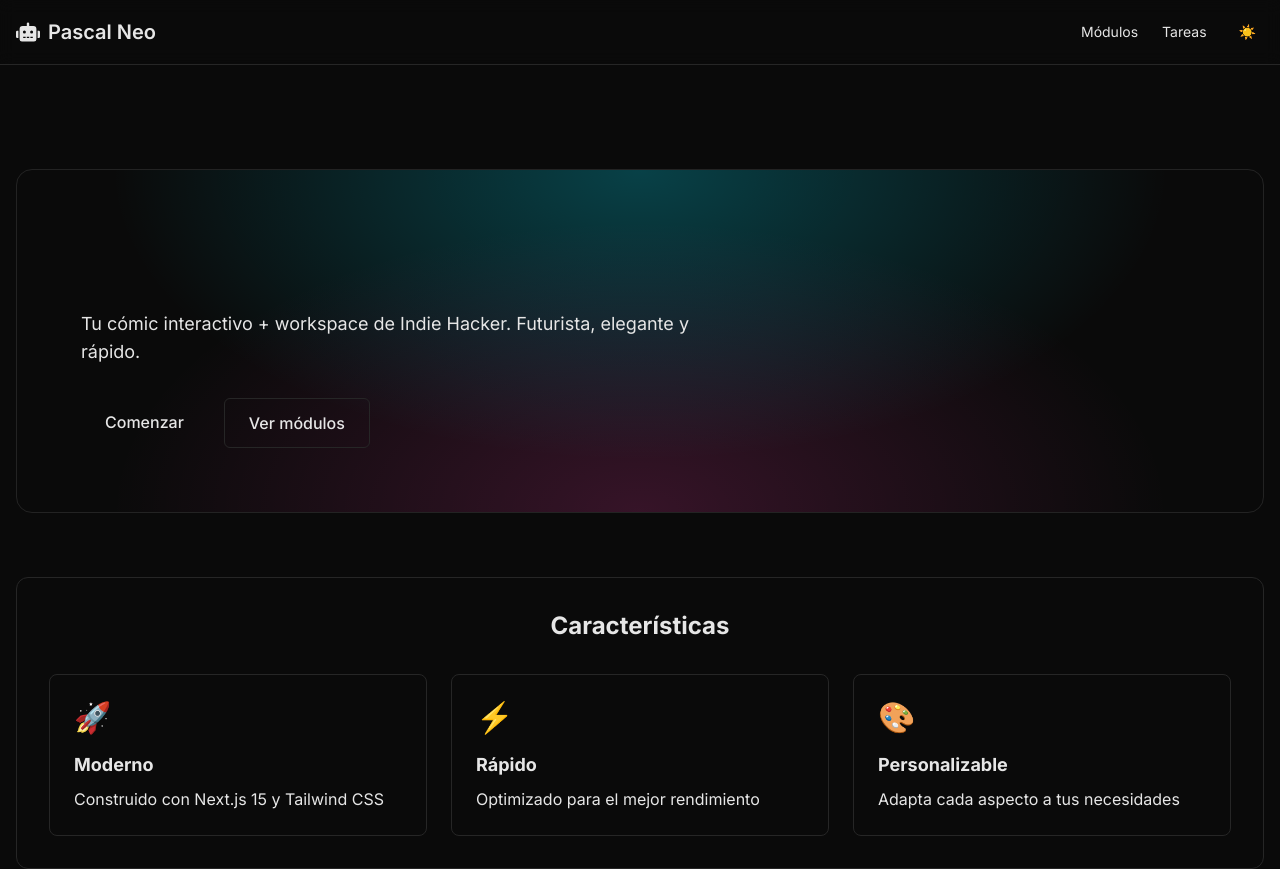
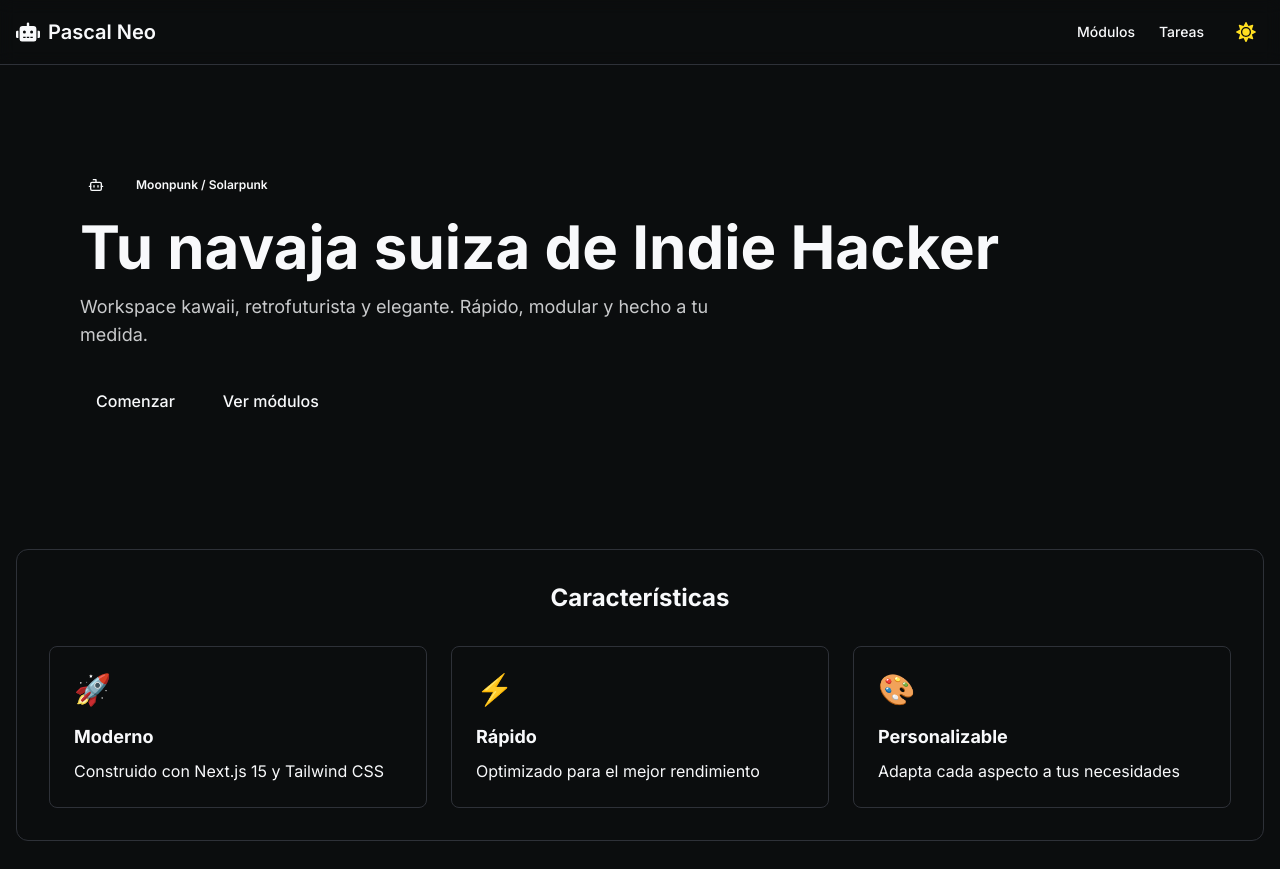
Before and after one commit to pascal1010100/pascal-neo-workspace, a Next.js app: page / in a window 1280 px wide. Shown: the top 869 px of the page. Built offline with nearby package versions, Linux system fonts and the light colour scheme.

Commit message:
hero/navbar/footer

```diff
--- a/postcss.config.js
+++ b/postcss.config.js
@@ -1,6 +1,6 @@
 module.exports = {
   plugins: {
-    'postcss-import': {},
+    '@tailwindcss/nesting': {},
     '@tailwindcss/postcss': {},
     'autoprefixer': {},
   },
--- a/src/app/globals.css
+++ b/src/app/globals.css
@@ -1,97 +1,217 @@
 @import "tailwindcss";
 @import "tailwindcss/utilities";
 
-@layer base {
-  :root {
-    --background: 0 0% 4%;
-    --foreground: 0 0% 90%;
-    --accent: 186 100% 50%;
-    --accent-2: 327 100% 60%;
-    --card: 0 0% 4%;
-    --card-foreground: 0 0% 100%;
-    --popover: 0 0% 4%;
-    --popover-foreground: 0 0% 100%;
-    --primary: 186 100% 50%;
+/* ====== Design tokens ====== */
+:root { /* default: moonpunk (oscuro) */
+  /* Colores base */
+  --bg: 210 11% 5%;          /* noche espacial */
+  --surface: 220 15% 10%;    /* panel */
+  --fg: 220 30% 98%;         /* texto */
+  --muted: 220 8% 70%;       /* texto secundario */
+  --accent: 186 100% 50%;    /* cyan lunar neon */
+  --accent-2: 330 100% 71%;  /* magenta kawaii */
+  --success: 106 72% 70%;
+  --warning: 41 100% 60%;
+  --error: 0 84% 60%;
+  --ring: 186 100% 50%;
+  --radius: 1.25rem;         /* esquinas super redondeadas */
+
+  /* Compatibilidad con shadcn/ui */
+  --background: var(--bg);
+  --foreground: var(--fg);
+  --card: var(--surface);
+  --card-foreground: var(--fg);
+  --popover: var(--surface);
+  --primary: var(--accent);
   --primary-foreground: 0 0% 4%;
-    --secondary: 0 0% 10%;
-    --secondary-foreground: 0 0% 90%;
-    --muted: 0 0% 10%;
-    --muted-foreground: 0 0% 60%;
+  --secondary: 220 10% 15%;
+  --secondary-foreground: var(--fg);
+  --muted: 220 8% 20%;
+  --muted-foreground: 220 8% 70%;
   --accent-foreground: 0 0% 4%;
   --destructive: 0 84% 60%;
   --destructive-foreground: 0 0% 100%;
-    --border: 0 0% 15%;
-    --input: 0 0% 15%;
-    --ring: 186 100% 50%;
-    --radius: 0.5rem;
+  --border: 220 10% 20%;
+  --input: 220 10% 20%;
+  --ring: var(--accent);
 }
 
-  [data-theme="light"] {
-    --background: 0 0% 100%;
-    --foreground: 0 0% 5%;
-    --accent: 24 100% 50%;
-    --accent-2: 226 100% 56%;
-    --card: 0 0% 100%;
-    --card-foreground: 0 0% 5%;
-    --popover: 0 0% 100%;
-    --popover-foreground: 0 0% 5%;
-    --primary: 24 100% 50%;
+[data-theme="light"] { /* solarpunk (claro) */
+  /* Colores base */
+  --bg: 90 43% 98%;          /* crema solar */
+  --surface: 0 0% 100%;      /* tarjeta */
+  --fg: 90 10% 10%;          /* texto */
+  --muted: 90 10% 40%;       /* texto secundario */
+  --accent: 163 77% 41%;     /* verde energía viva */
+  --accent-2: 28 100% 63%;   /* naranja soleado */
+  --success: 142 76% 36%;
+  --warning: 38 92% 50%;
+  --error: 0 84% 60%;
+  --ring: 163 77% 41%;
+  --radius: 1.25rem;
+
+  /* Compatibilidad con shadcn/ui */
+  --background: var(--bg);
+  --foreground: var(--fg);
+  --card: var(--surface);
+  --card-foreground: var(--fg);
+  --popover: var(--surface);
+  --primary: var(--accent);
   --primary-foreground: 0 0% 100%;
-    --secondary: 0 0% 95%;
-    --secondary-foreground: 0 0% 5%;
-    --muted: 0 0% 95%;
-    --muted-foreground: 0 0% 40%;
+  --secondary: 90 20% 95%;
+  --secondary-foreground: var(--fg);
+  --muted: 90 10% 95%;
+  --muted-foreground: 90 10% 40%;
   --accent-foreground: 0 0% 100%;
   --destructive: 0 84% 60%;
   --destructive-foreground: 0 0% 100%;
-    --border: 0 0% 90%;
-    --input: 0 0% 90%;
-    --ring: 24 100% 50%;
+  --border: 90 10% 90%;
+  --input: 90 10% 90%;
+  --ring: var(--accent);
 }
 
+/* ====== Base ====== */
+@layer base {
   * {
     border-color: hsl(var(--border));
   }
 
-  body {
+  html, body {
     background-color: hsl(var(--background));
     color: hsl(var(--foreground));
     font-feature-settings: "rlig" 1, "calt" 1;
     transition: background-color 0.2s ease, color 0.2s ease;
   }
+
+  /* Asegurar que los enlaces hereden el color del texto */
+  a {
+    color: hsl(var(--foreground));
+    text-decoration: none;
   }
 
-@layer components {
-  .btn-accent {
-    display: inline-flex;
-    align-items: center;
-    justify-content: center;
-    border-radius: calc(var(--radius) - 2px);
-    padding: 0.5rem 1rem;
-    font-size: 0.875rem;
-    font-weight: 500;
-    transition: color 0.15s ease, background-color 0.15s ease, border-color 0.15s ease, box-shadow 0.15s ease;
-    background-color: hsl(var(--accent));
+  /* Estilos para la selección de texto */
+  ::selection {
+    background-color: hsl(var(--accent) / 0.2);
     color: hsl(var(--accent-foreground));
   }
 
-  .btn-accent:hover {
-    background-color: hsl(var(--accent) / 0.9);
+  /* Barra de desplazamiento personalizada */
+  ::-webkit-scrollbar {
+    width: 0.5rem;
+    height: 0.5rem;
   }
 
-  .btn-ghost {
+  ::-webkit-scrollbar-track {
+    background-color: transparent;
+  }
+
+  ::-webkit-scrollbar-thumb {
+    background-color: hsl(var(--muted-foreground) / 0.2);
+    border-radius: 9999px;
+    transition: background-color 0.2s ease;
+  }
+
+  ::-webkit-scrollbar-thumb:hover {
+    background-color: hsl(var(--muted-foreground) / 0.3);
+  }
+}
+
+/* ====== Utilidades kawaii / retrofuturo ====== */
+@layer utilities {
+  .k-card {
+    border-radius: var(--radius);
+    background-color: var(--surface);
+    border: 1px solid color-mix(in srgb, var(--fg) 9%, transparent);
+  }
+
+  .k-btn {
     display: inline-flex;
     align-items: center;
-    justify-content: center;
-    border-radius: calc(var(--radius) - 2px);
+    gap: 0.5rem;
     padding: 0.5rem 1rem;
-    font-size: 0.875rem;
     font-weight: 500;
-    transition: color 0.15s ease, background-color 0.15s ease;
+    border-radius: calc(var(--radius) - 0.5rem);
   }
 
-  .btn-ghost:hover {
-    background-color: hsl(var(--accent) / 0.1);
-    color: hsl(var(--accent));
+  .k-btn-accent {
+    background-color: var(--accent);
+    color: var(--accent-foreground);
+    transition: transform 0.2s ease-out, box-shadow 0.2s ease-out;
+    box-shadow: 0 8px 24px color-mix(in srgb, var(--accent) 20%, transparent);
+  }
+
+  .k-btn-accent:hover {
+    transform: translateY(-2px);
+    box-shadow: 0 8px 24px color-mix(in srgb, var(--accent) 40%, transparent);
+  }
+
+  .k-btn-ghost {
+    border: 1px dashed color-mix(in srgb, var(--fg) 25%, transparent);
+    color: var(--fg);
+    transition: background-color 0.2s, border-color 0.2s, color 0.2s;
+  }
+
+  .k-btn-ghost:hover {
+    background-color: color-mix(in srgb, var(--accent) 10%, transparent);
+    border-color: color-mix(in srgb, var(--accent) 50%, transparent);
+  }
+
+  .k-chip {
+    display: inline-flex;
+    align-items: center;
+    padding: 0.25rem 0.75rem;
+    font-size: 0.75rem;
+    line-height: 1rem;
+    font-weight: 600;
+    border-radius: 9999px;
+    background: color-mix(in srgb, var(--accent) 20%, transparent);
+    color: var(--fg);
+  }
+
+  .k-glow {
+    box-shadow: 0 0 0 2px color-mix(in srgb, var(--accent) 35%, transparent),
+                0 0 32px color-mix(in srgb, var(--accent) 25%, transparent);
+  }
+
+  .k-gradient-hero {
+    background:
+      radial-gradient(1200px 500px at 20% -10%, color-mix(in srgb, var(--accent) 25%, transparent), transparent 60%),
+      radial-gradient(900px 400px at 80% 110%, color-mix(in srgb, var(--accent-2) 22%, transparent), transparent 60%);
+  }
+
+  .k-focus:focus-visible {
+    outline: none;
+    box-shadow: var(--ring);
+  }
+
+  /* Utilidades de texto */
+  .text-gradient {
+    background-clip: text;
+    -webkit-background-clip: text;
+    color: transparent;
+    background-image: linear-gradient(to right, var(--accent), var(--accent-2));
+  }
+
+  /* Utilidades de fondo */
+  .bg-surface {
+    background-color: var(--surface);
+  }
+
+  .bg-bg {
+    background-color: var(--bg);
+  }
+
+  /* Utilidades de texto */
+  .text-fg {
+    color: var(--fg);
+  }
+
+  .text-muted {
+    color: var(--muted);
+  }
+
+  /* Utilidades de borde */
+  .border-border {
+    border-color: color-mix(in srgb, var(--fg) 10%, transparent);
   }
 }
--- a/src/app/layout.tsx
+++ b/src/app/layout.tsx
@@ -1,10 +1,12 @@
 import "./globals.css";
 import type { Metadata } from "next";
 import { Inter, JetBrains_Mono } from "next/font/google";
-import { ThemeProvider } from "@/context/theme-context";
-import Navbar from "@/components/Navbar";
+import { ThemeProvider } from "@/components/providers/theme-provider";
+import { cn } from "@/lib/utils";
+import { Navbar } from "@/components/Navbar";
 import Footer from "@/components/Footer";
 
+// Configuración de fuentes
 const inter = Inter({
   subsets: ["latin"],
   variable: "--font-sans",
@@ -29,11 +31,22 @@ export default function RootLayout({
 }>) {
   return (
     <html lang="es" suppressHydrationWarning>
-      <body className={`${inter.variable} ${jet.variable} font-sans bg-background text-foreground antialiased min-h-screen`}>
-        <ThemeProvider>
+      <body
+        className={cn(
+          "min-h-screen bg-background font-sans antialiased",
+          inter.variable,
+          jet.variable,
+        )}
+      >
+        <ThemeProvider
+          attribute="data-theme"
+          defaultTheme="dark"
+          enableSystem={false}
+          disableTransitionOnChange
+        >
           <div className="relative flex min-h-screen flex-col">
             <Navbar />
-            <main className="flex-1 pt-16">
+            <main className="flex-1">
               {children}
             </main>
             <Footer />
--- a/src/app/page.tsx
+++ b/src/app/page.tsx
@@ -36,12 +36,6 @@ export default function Home() {
           ))}
         </div>
       </div>
-
-      <footer className="mt-24 py-6 border-t border-border/50">
-        <div className="container mx-auto px-4 text-center text-muted-foreground text-sm">
-          <p>© {new Date().getFullYear()} Pascal Neo. Todos los derechos reservados.</p>
-        </div>
-      </footer>
     </main>
   );
 }
--- a/src/components/Hero.tsx
+++ b/src/components/Hero.tsx
@@ -1,28 +1,22 @@
 'use client';
+
+import KawaiiBot from "./KawaiiBot";
 
 export default function Hero() {
   return (
-    <section className="relative overflow-hidden rounded-2xl border border-white/10 p-10 md:p-16">
-      <div className="absolute inset-0 -z-10 bg-[radial-gradient(ellipse_at_top,rgba(0,229,255,0.25),transparent_60%),radial-gradient(ellipse_at_bottom,rgba(255,63,176,0.18),transparent_60%)]" />
-      <h1 className="text-4xl md:text-6xl font-bold bg-gradient-to-r from-primary to-accent bg-clip-text text-transparent">
-        Bienvenido a Pascal Neo
-      </h1>
-      <p className="mt-4 text-lg max-w-2xl text-muted-foreground">
-        Tu cómic interactivo + workspace de Indie Hacker. Futurista, elegante y rápido.
+    <section className="k-card k-gradient-hero p-10 md:p-16 relative overflow-hidden">
+      <div className="absolute -right-10 -top-10 size-[220px] rounded-full k-glow opacity-40" />
+      <div className="flex items-center gap-3 mb-4">
+        <KawaiiBot />
+        <span className="k-chip">Moonpunk / Solarpunk</span>
+      </div>
+      <h1 className="text-4xl md:text-6xl font-bold">Tu navaja suiza de Indie Hacker</h1>
+      <p className="mt-4 text-lg max-w-2xl opacity-80">
+        Workspace kawaii, retrofuturista y elegante. Rápido, modular y hecho a tu medida.
       </p>
       <div className="mt-8 flex flex-wrap gap-4">
-        <a
-          href="#tareas"
-          className="bg-primary hover:bg-primary/90 text-primary-foreground px-6 py-3 rounded-md font-medium transition-colors"
-        >
-          Comenzar
-        </a>
-        <a
-          href="#modulos"
-          className="border border-input hover:bg-accent/10 px-6 py-3 rounded-md font-medium transition-colors"
-        >
-          Ver módulos
-        </a>
+        <a href="#tareas" className="k-btn k-btn-accent k-focus">Comenzar</a>
+        <a href="#modulos" className="k-btn k-btn-ghost k-focus">Ver módulos</a>
       </div>
     </section>
   );
--- /dev/null
+++ b/src/components/KawaiiBot.tsx
@@ -0,0 +1,26 @@
+'use client';
+
+export default function KawaiiBot() {
+  return (
+    <div className="flex items-center justify-center w-8 h-8 rounded-full bg-accent text-accent-foreground">
+      <svg
+        xmlns="http://www.w3.org/2000/svg"
+        width="16"
+        height="16"
+        viewBox="0 0 24 24"
+        fill="none"
+        stroke="currentColor"
+        strokeWidth="2"
+        strokeLinecap="round"
+        strokeLinejoin="round"
+      >
+        <path d="M12 8V4H8" />
+        <rect width="16" height="12" x="4" y="8" rx="2" />
+        <path d="M2 14h2" />
+        <path d="M20 14h2" />
+        <path d="M15 13v2" />
+        <path d="M9 13v2" />
+      </svg>
+    </div>
+  );
+}
--- a/src/components/Navbar.tsx
+++ b/src/components/Navbar.tsx
@@ -1,26 +1,77 @@
 "use client";
+
+import { useState, useEffect } from "react";
 import Link from "next/link";
-import { useTheme } from "@/context/theme-context";
-import { FaRobot } from "react-icons/fa";
+import { useTheme } from "next-themes";
+import { FaRobot, FaSun, FaMoon } from "react-icons/fa";
+import { cn } from "@/lib/utils";
 
-export default function Navbar() {
-  const { toggle, theme } = useTheme();
+export function Navbar() {
+  const { theme, setTheme } = useTheme();
+  const [mounted, setMounted] = useState(false);
+
+  // Evitar hidratación no coincidente
+  useEffect(() => {
+    setMounted(true);
+  }, []);
+
+  const toggleTheme = () => {
+    setTheme(theme === "dark" ? "light" : "dark");
+  };
+
+  // Renderizar un esqueleto mientras se carga el tema
+  if (!mounted) {
+    return (
+      <header className="sticky top-0 z-50 border-b bg-background/80 backdrop-blur-sm">
+        <nav className="container flex h-16 items-center justify-between px-4">
+          <div className="flex items-center gap-2">
+            <div className="h-6 w-6 rounded-full bg-muted" />
+            <span className="text-xl font-semibold">Pascal Neo</span>
+          </div>
+          <div className="h-8 w-8 rounded-full bg-muted" />
+        </nav>
+      </header>
+    );
+  }
+
   return (
-    <header className="sticky top-0 z-50 backdrop-blur supports-[backdrop-filter]:bg-bg/80 border-b border-accent/10">
-      <nav className="container mx-auto px-4 h-16 flex items-center justify-between">
-        <Link href="/" className="flex items-center gap-2 font-semibold text-fg hover:text-accent transition-colors group">
-          <FaRobot className="text-2xl text-accent group-hover:rotate-12 transition-transform" />
+    <header className="sticky top-0 z-50 border-b bg-background/80 backdrop-blur-sm">
+      <nav className="container flex h-16 items-center justify-between px-4">
+        <Link
+          href="/"
+          className="flex items-center gap-2 font-semibold text-foreground transition-colors hover:text-accent-foreground"
+        >
+          <FaRobot className="h-6 w-6 text-accent transition-transform group-hover:rotate-12" />
           <span className="text-xl">Pascal Neo</span>
         </Link>
-        <div className="flex items-center gap-6 text-sm">
-          <Link href="#modulos" className="text-fg/80 hover:text-accent transition-colors">Módulos</Link>
-          <Link href="#tareas" className="text-fg/80 hover:text-accent transition-colors">Tareas</Link>
+
+        <div className="flex items-center gap-6">
+          <Link
+            href="#modulos"
+            className="text-sm font-medium text-muted-foreground transition-colors hover:text-foreground"
+          >
+            Módulos
+          </Link>
+          <Link
+            href="#tareas"
+            className="text-sm font-medium text-muted-foreground transition-colors hover:text-foreground"
+          >
+            Tareas
+          </Link>
+
           <button
-            onClick={toggle}
-            className="p-2 rounded-full hover:bg-accent/10 transition-colors"
-            aria-label={`Cambiar a tema ${theme === 'dark' ? 'claro' : 'oscuro'}`}
+            onClick={toggleTheme}
+            className={cn(
+              "inline-flex h-9 w-9 items-center justify-center rounded-full text-muted-foreground transition-colors hover:bg-accent hover:text-accent-foreground",
+              "focus-visible:outline-none focus-visible:ring-2 focus-visible:ring-ring focus-visible:ring-offset-2"
+            )}
+            aria-label={`cambiar a tema ${theme === "dark" ? "claro" : "oscuro"}`}
           >
-            {theme === 'dark' ? '☀️' : '🌙'}
+            {theme === "dark" ? (
+              <FaSun className="h-5 w-5 text-yellow-300" />
+            ) : (
+              <FaMoon className="h-5 w-5 text-indigo-700" />
+            )}
           </button>
         </div>
       </nav>
--- /dev/null
+++ b/src/components/providers/theme-provider.tsx
@@ -0,0 +1,19 @@
+"use client";
+
+import * as React from "react";
+import { ThemeProvider as NextThemesProvider } from "next-themes";
+import { type ThemeProviderProps } from "next-themes/dist/types";
+
+export function ThemeProvider({ children, ...props }: ThemeProviderProps) {
+  return (
+    <NextThemesProvider
+      attribute="data-theme"
+      defaultTheme="dark"
+      enableSystem={false}
+      disableTransitionOnChange
+      {...props}
+    >
+      {children}
+    </NextThemesProvider>
+  );
+}
--- /dev/null
+++ b/src/lib/utils.ts
@@ -0,0 +1,25 @@
+import { type ClassValue, clsx } from "clsx";
+import { twMerge } from "tailwind-merge";
+
+export function cn(...inputs: ClassValue[]) {
+  return twMerge(clsx(inputs));
+}
+
+// Función para formatear fechas
+export function formatDate(date: Date | string | number) {
+  return new Intl.DateTimeFormat("es-ES", {
+    month: "long",
+    day: "numeric",
+    year: "numeric",
+  }).format(new Date(date));
+}
+
+// Función para capitalizar texto
+export function capitalize(str: string) {
+  return str.charAt(0).toUpperCase() + str.slice(1);
+}
+
+// Función para generar un ID único
+export function generateId() {
+  return Math.random().toString(36).substring(2, 9);
+}
--- a/tailwind.config.ts
+++ b/tailwind.config.ts
@@ -1,7 +1,7 @@
 import type { Config } from 'tailwindcss'
 
 export default {
-  darkMode: 'class',
+  darkMode: ['class', '[data-theme="dark"]'],
   content: [
     './src/pages/**/*.{js,ts,jsx,tsx,mdx}',
     './src/components/**/*.{js,ts,jsx,tsx,mdx}',
@@ -10,13 +10,25 @@ export default {
   theme: {
     container: {
       center: true,
-      padding: '2rem',
+      padding: '1rem',
       screens: {
         '2xl': '1400px',
       },
     },
     extend: {
       colors: {
+        // Colores base
+        bg: 'hsl(var(--bg))',
+        fg: 'hsl(var(--fg))',
+        muted: 'hsl(var(--muted))',
+        accent: 'hsl(var(--accent))',
+        'accent-2': 'hsl(var(--accent-2))',
+        surface: 'hsl(var(--surface))',
+        success: 'hsl(var(--success))',
+        warning: 'hsl(var(--warning))',
+        error: 'hsl(var(--error))',
+
+        // Compatibilidad con shadcn/ui
         border: 'hsl(var(--border))',
         input: 'hsl(var(--input))',
         ring: 'hsl(var(--ring))',
@@ -33,14 +45,6 @@ export default {
         destructive: {
           DEFAULT: 'hsl(var(--destructive))',
           foreground: 'hsl(var(--destructive-foreground))',
-        },
-        muted: {
-          DEFAULT: 'hsl(var(--muted))',
-          foreground: 'hsl(var(--muted-foreground))',
-        },
-        accent: {
-          DEFAULT: 'hsl(var(--accent))',
-          foreground: 'hsl(var(--accent-foreground))',
         },
         popover: {
           DEFAULT: 'hsl(var(--popover))',
```
Also changed, not shown: package.json (+5 -2 lines), 1 other file (tests, documents, lock files or other folders). Lines whose indentation alone changed are shown as unchanged.
